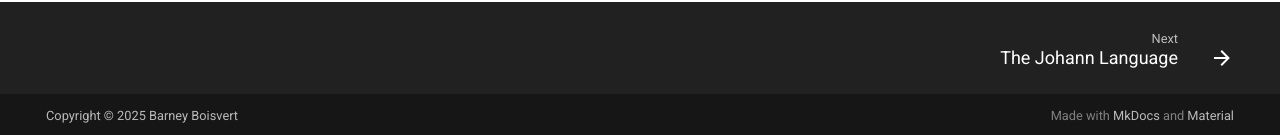
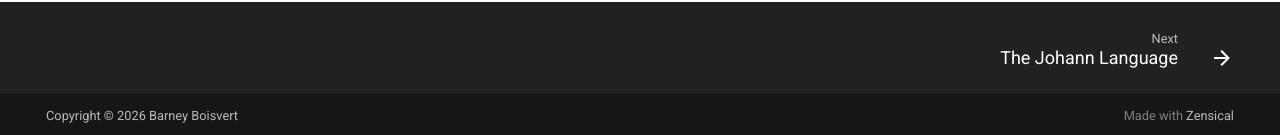
Before and after one commit to barneyb/johann, an MkDocs documentation site: the page built from documentation/docs/index.md, in a window 1280 px wide and 1200 px high. Shown: the part 1062-1197 px from the top of the window. Built offline with MkDocs 1.6.1 and Material for MkDocs 9.7.7, drawn with Linux system fonts in a browser that asks for light colours; comment, search, counter and statistics services are not loaded.

Commit message:
try dropping in zensical to replace material for mkdocs

```diff
--- a/documentation/mkdocs.yml
+++ b/documentation/mkdocs.yml
@@ -1,5 +1,5 @@
 site_name: Johann
-copyright: Copyright &copy; 2025 <a href="https://github.com/barneyb">Barney Boisvert</a>
+copyright: Copyright &copy; 2026 <a href="https://github.com/barneyb">Barney Boisvert</a>
 site_url: https://barneyb.github.io/johann
 repo_url: https://github.com/barneyb/johann
 repo_name: barneyb/johann
@@ -40,7 +40,7 @@ theme:
     logo: material/music-rest-quarter
   favicon: images/rest.png
   palette:
-    # Why primary/accept need to be declared thrice is completely unclear.
+    # Why primary/accent need to be declared thrice is completely unclear.
     - media: "(prefers-color-scheme)"
       primary: light green
       accent: light green
--- a/documentation/overrides/partials/copyright.html
+++ b/documentation/overrides/partials/copyright.html
@@ -8,14 +8,10 @@
     <div class="generator">
         Made with
         <a
-          href="https://www.mkdocs.org/"
-          target="_blank" rel="noopener"
-        >MkDocs</a>
-        and
-        <a
-          href="https://squidfunk.github.io/mkdocs-material/"
-          target="_blank" rel="noopener"
-        >Material</a>
+          href="https://zensical.org/"
+          target="_blank"
+          rel="noopener"
+        >Zensical</a>
     </div>
   {% endif %}
 </div>
```
Also changed, not shown: 2 other files.
